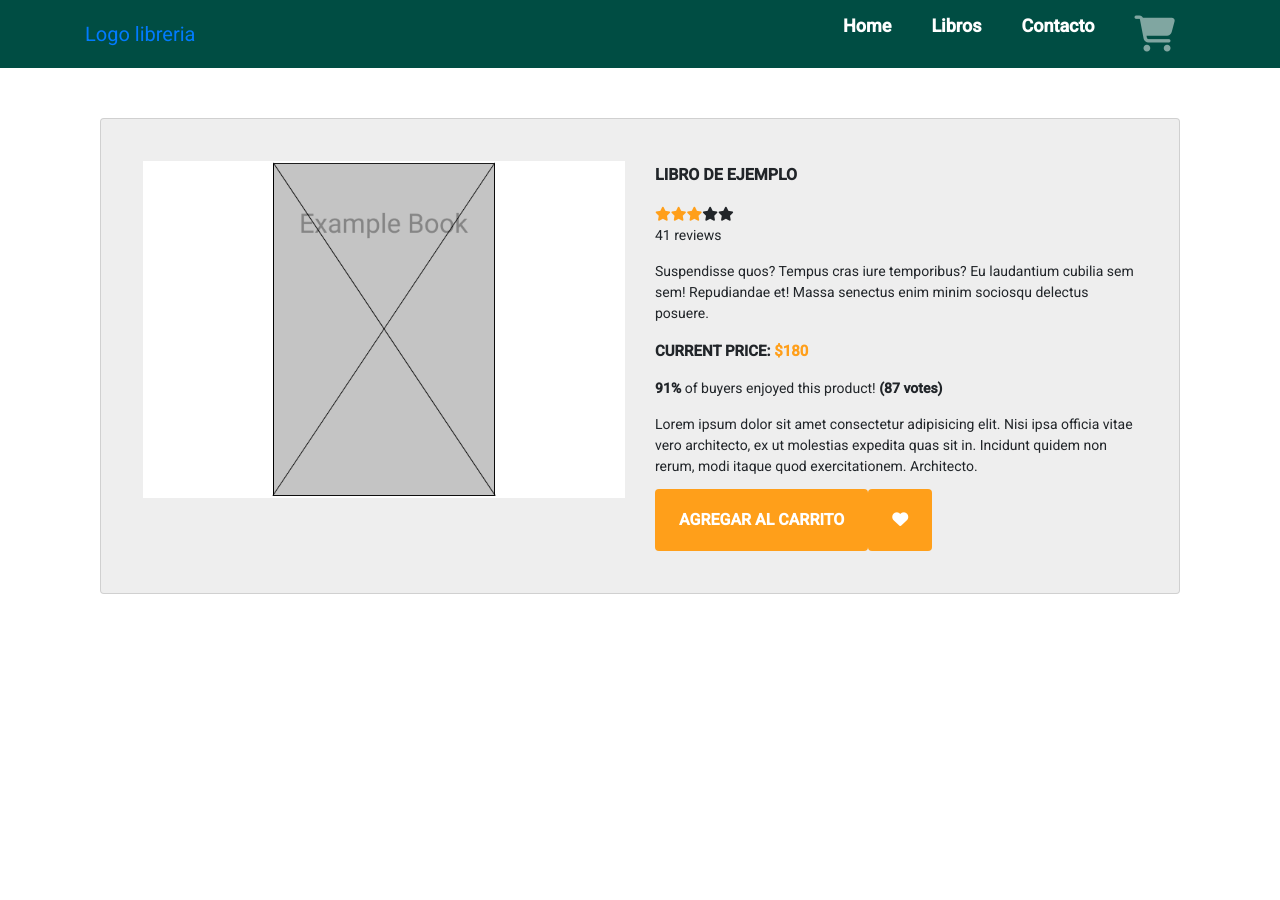
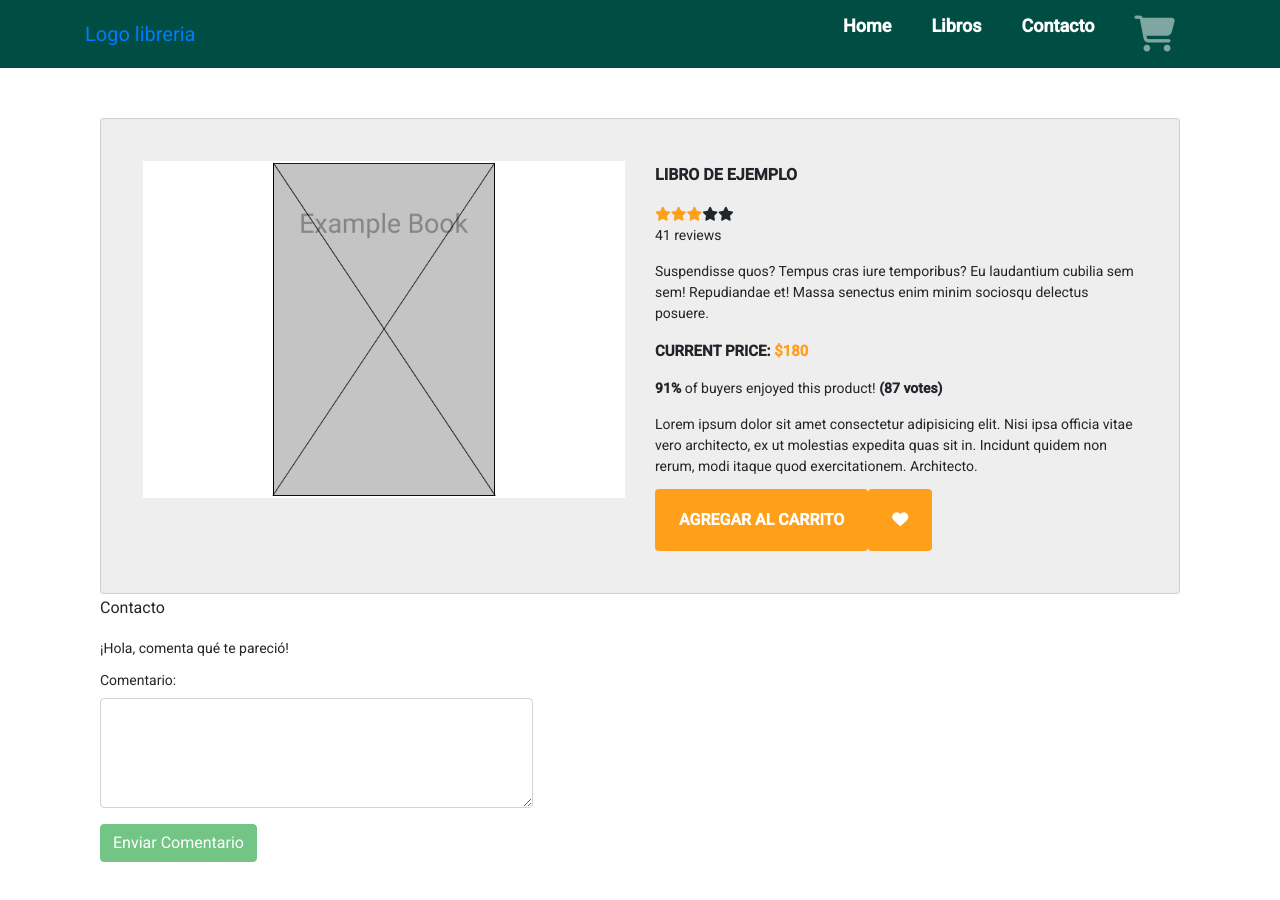
Before and after one commit to FelipeAGN/front-tienda, an Angular app: page /book in a window 1280 px wide. Shown: the top 900 px of the page. Before the commit the page ends 800 px from the top, so only its background shows below. Built offline with nearby package versions, Linux system fonts and the light colour scheme.

Commit message:
comentario y pagina de error

```diff
--- a/src/app/book/book.component.html
+++ b/src/app/book/book.component.html
@@ -48,4 +48,19 @@
             </div>
         </div>
     </div>
+    <h3>Contacto</h3>
+    <p>¡Hola, comenta qué te pareció!</p>
+    <div class="row">
+        <form class="col-md-5 mb-5" #comentForm="ngForm" (ngSubmit)="onSubmit(comentForm)">
+            <div class="form-group">
+                <label for="name">Comentario:</label>
+                <textarea type="text" name="content" class="form-control" rows="4" #content="ngModel"
+                    [(ngModel)]="comentario.mensaje" required></textarea>
+                <small *ngIf="!content.valid && content.touched" class="invalid-feedback d-block">
+                    Comentario invalido
+                </small>
+            </div>
+            <input type="submit" value="Enviar Comentario" class="btn btn-success" [disabled]="comentForm.invalid">
+        </form>
+    </div>
 </div>
--- a/src/app/book/book.component.ts
+++ b/src/app/book/book.component.ts
@@ -9,7 +9,13 @@ export class BookComponent implements OnInit {
 
   constructor() { }
 
+  public comentario = {
+    mensaje: null
+  }
   ngOnInit(): void {
   }
 
+  onSubmit(form){
+    console.log(this.comentario);
+  }
 }
--- /dev/null
+++ b/src/app/error/error.component.html
@@ -0,0 +1,10 @@
+ <div class="containter">
+     <div class="row">
+         <div class="col-md-4">
+             <h1>
+                 404: Página no encontrada
+             </h1>
+             <button class="btn btn-primary" type="button" routerLink="/inicio">Ir al inicio</button>
+         </div>
+     </div>
+ </div>
--- /dev/null
+++ b/src/app/error/error.component.ts
@@ -0,0 +1,15 @@
+import { Component, OnInit } from '@angular/core';
+
+@Component({
+  selector: 'app-error',
+  templateUrl: './error.component.html',
+  styleUrls: ['./error.component.css']
+})
+export class ErrorComponent implements OnInit {
+
+  constructor() { }
+
+  ngOnInit(): void {
+  }
+
+}
```
Also changed, not shown: src/app/app.module.ts (+5 -2 lines), src/app/error/error.component.css (added), 1 other file (tests, documents, lock files or other folders).
